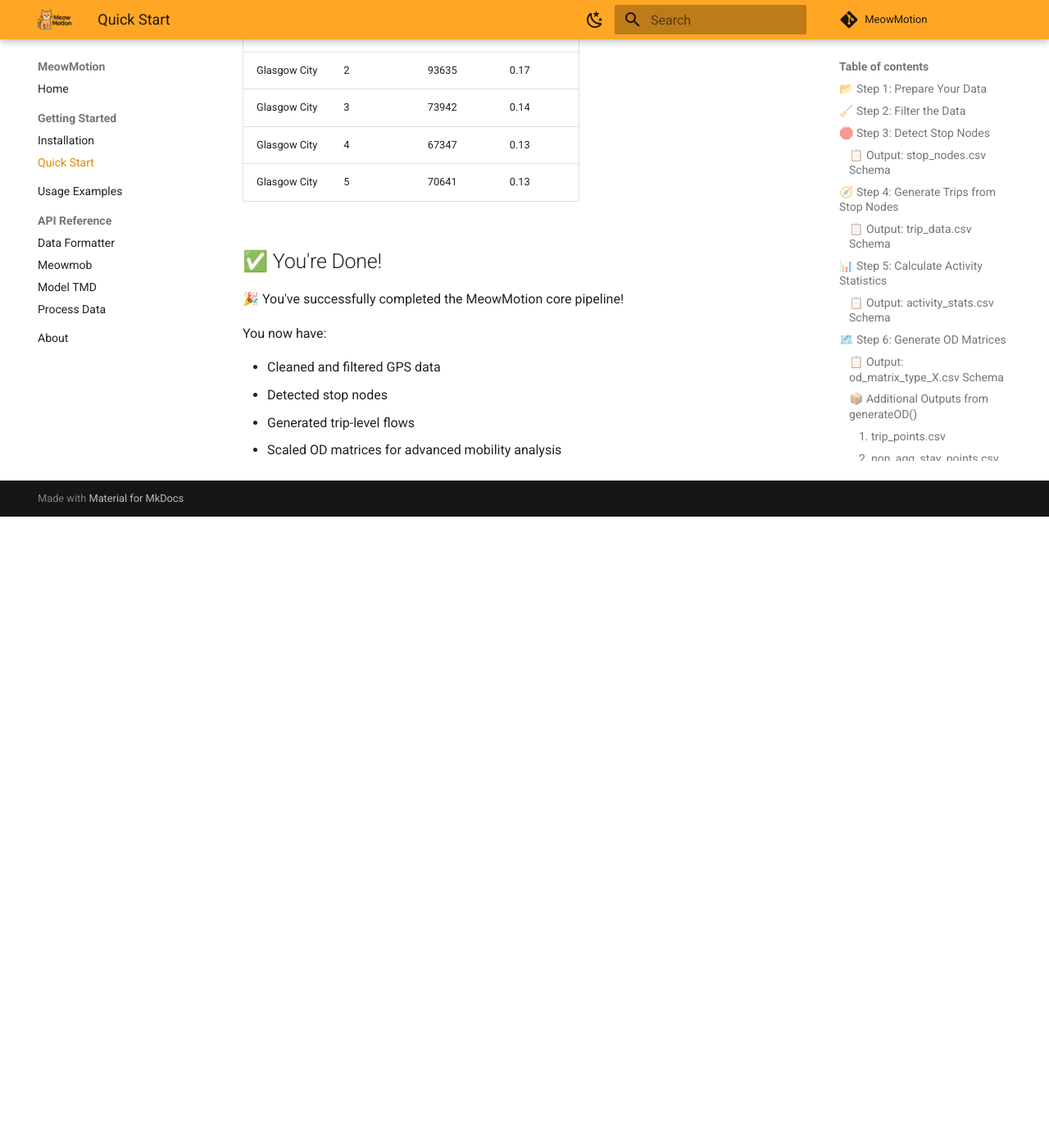
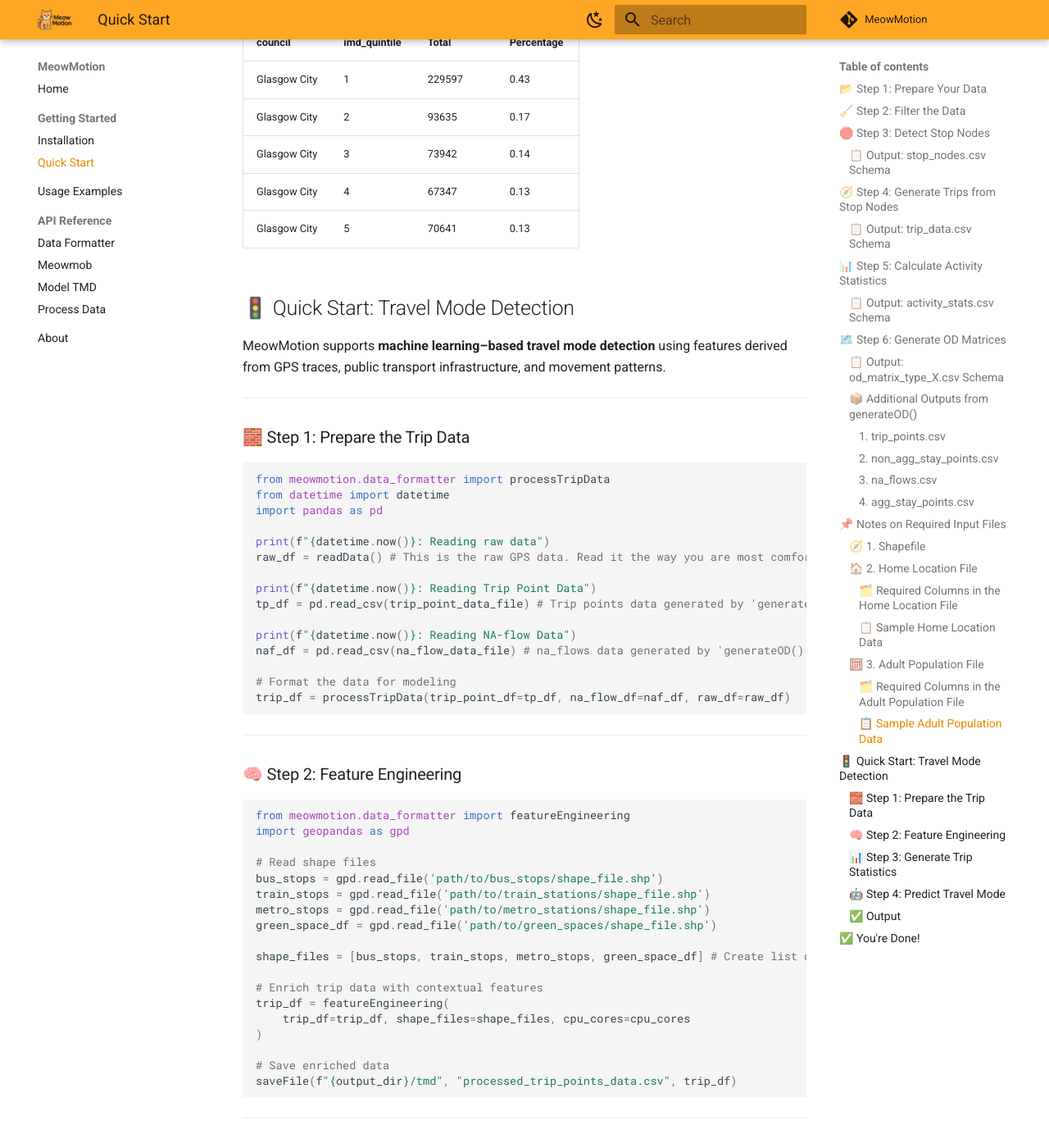
Before and after one commit to urbanbigdatacentre/meowmotion, an MkDocs documentation site: the page built from docs/getting-started/quick-start.md, in a window 1280 px wide and 1400 px high, scrolled down 10828 px. Shown: the whole window at 82% size. Built offline with MkDocs 1.6.1 and Material for MkDocs 9.7.7, drawn with Linux system fonts in a browser that asks for light colours; comment, search, counter and statistics services are not loaded; before the commit the page ends 11458 px from its top, so only the background shows below that; some of the changed text lies outside the part shown.

Commit message:
Fixed Bugs - MeowMob now takes org_loc_cols, and dest_loc_cols as optional. A default value has been set. - modelPredict now take processed_non_agg_data and stats_agg_data as dataframes not as string of path to the dataframes. - In data_formatter module, a functions parameter name was 'cores' instead of 'cpu_cores', which was inconsistent. Made it cpu_cores. - Updated Quick-Start and added quick-start guide for Travel Mode Detection

````diff
--- a/docs/getting-started/quick-start.md
+++ b/docs/getting-started/quick-start.md
@@ -35,6 +35,10 @@
 ```python
 from meowmotion.process_data import getFilteredData
 
+raw_df = readData() # Reading raw GPS data
+impr_acc = 100 # Setting impression accuracy (GPS accuracy) to at least 100m
+cpu_cores = 12 # Using 12 cores of processor
+
 # Filter based on impression accuracy and speed
 raw_df_filtered = getFilteredData(
     raw_df,
@@ -50,6 +54,7 @@
 from meowmotion.meowmob import getStopNodes
 from meowmotion.process_data import saveFile
 
+output_dir = 'path/to/output/directory'
 # Detect significant stop locations
 stdf = getStopNodes(
     tdf=raw_df_filtered,
@@ -155,19 +160,17 @@
 import pandas as pd
 
 # Load supporting data
-shape = gpd.read_file(shape_file) #
-hldf = pd.read_csv(hldf_file) # Detected home location data of the users in the data
-adult_population_df = pd.read_csv(adult_population_file)
+city_shape = gpd.read_file(city_shape_file_path) # Shapefile of the city
+hldf = pd.read_csv(hl_file_path) # Detected home location data of the users in the data
+adult_population_df = pd.read_csv(adult_population_file_path) # Adult population of the city W.R.T. to IMD
 
 # Generate 4 types of OD matrices with scaling
 generateOD(
     trip_df=trip_df,
-    shape=shape,
+    shape=city_shape,
     active_day_df=activity_df,
     hldf=hldf,
     adult_population=adult_population_df,
-    org_loc_cols=org_loc_cols,
-    dest_loc_cols=dest_loc_cols,
     output_dir=output_dir,
     cpu_cores=cpu_cores,
 )
@@ -381,6 +384,99 @@
 | Glasgow City  | 5             | 70641  | 0.13       |
 
 
+
+
+## 🚦 Quick Start: Travel Mode Detection
+
+MeowMotion supports **machine learning–based travel mode detection** using features derived from GPS traces, public transport infrastructure, and movement patterns.
+
+---
+
+### 🧱 Step 1: Prepare the Trip Data
+
+```python
+from meowmotion.data_formatter import processTripData
+from datetime import datetime
+import pandas as pd
+
+print(f"{datetime.now()}: Reading raw data")
+raw_df = readData() # This is the raw GPS data. Read it the way you are most comfortable with
+
+print(f"{datetime.now()}: Reading Trip Point Data")
+tp_df = pd.read_csv(trip_point_data_file) # Trip points data generated by 'generateOD() above.'
+
+print(f"{datetime.now()}: Reading NA-flow Data")
+naf_df = pd.read_csv(na_flow_data_file) # na_flows data generated by 'generateOD() above.'
+
+# Format the data for modeling
+trip_df = processTripData(trip_point_df=tp_df, na_flow_df=naf_df, raw_df=raw_df)
+```
+
+---
+
+### 🧠 Step 2: Feature Engineering
+
+```python
+from meowmotion.data_formatter import featureEngineering
+import geopandas as gpd
+
+# Read shape files
+bus_stops = gpd.read_file('path/to/bus_stops/shape_file.shp')
+train_stops = gpd.read_file('path/to/train_stations/shape_file.shp')
+metro_stops = gpd.read_file('path/to/metro_stations/shape_file.shp')
+green_space_df = gpd.read_file('path/to/green_spaces/shape_file.shp')
+
+shape_files = [bus_stops, train_stops, metro_stops, green_space_df] # Create list of shapefiles. Keep it in the same order. It will be passed as a parameter to featureEngineering
+
+# Enrich trip data with contextual features
+trip_df = featureEngineering(
+    trip_df=trip_df, shape_files=shape_files, cpu_cores=cpu_cores
+)
+
+# Save enriched data
+saveFile(f"{output_dir}/tmd", "processed_trip_points_data.csv", trip_df)
+```
+
+---
+
+### 📊 Step 3: Generate Trip Statistics
+
+```python
+from meowmotion.data_formatter import generateTrajStats
+
+# Extract movement stats for each trip
+trip_stats_df = generateTrajStats(trip_df)
+
+# Save the results
+saveFile(f"{output_dir}/tmd", "trip_stats_data.csv", trip_stats_df)
+```
+
+---
+
+### 🤖 Step 4: Predict Travel Mode
+
+```python
+from meowmotion.model_tmd import modePredict
+
+op_df, agg_op_df = modePredict(
+    processed_non_agg_data=processed_non_agg_data,       # processed_data dataFrame
+    stats_agg_data=stats_agg_data,                       # stats_data dataFrame
+    artifacts_dir="path/to/artifacts", # Create a folder artifacts and keep model and label encoder in it.
+    model_file_name="model.pkl",
+    le_file_name="label_encoder.joblib",
+    shape_file="path/to/shape_file.shp",
+    output_dir="path/to/output_dir"
+)
+```
+
+---
+
+### ✅ Output
+
+
+
+
+
 ## ✅ You're Done!
 🎉 You've successfully completed the MeowMotion core pipeline!
 
````
Also changed, not shown: docs/index.md (+8 -0 lines), 3 other files.
